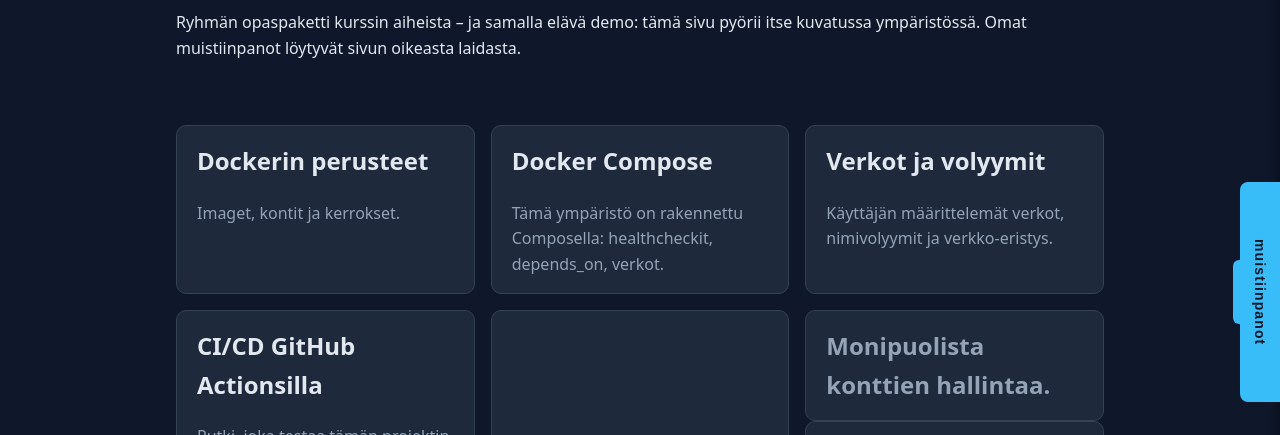
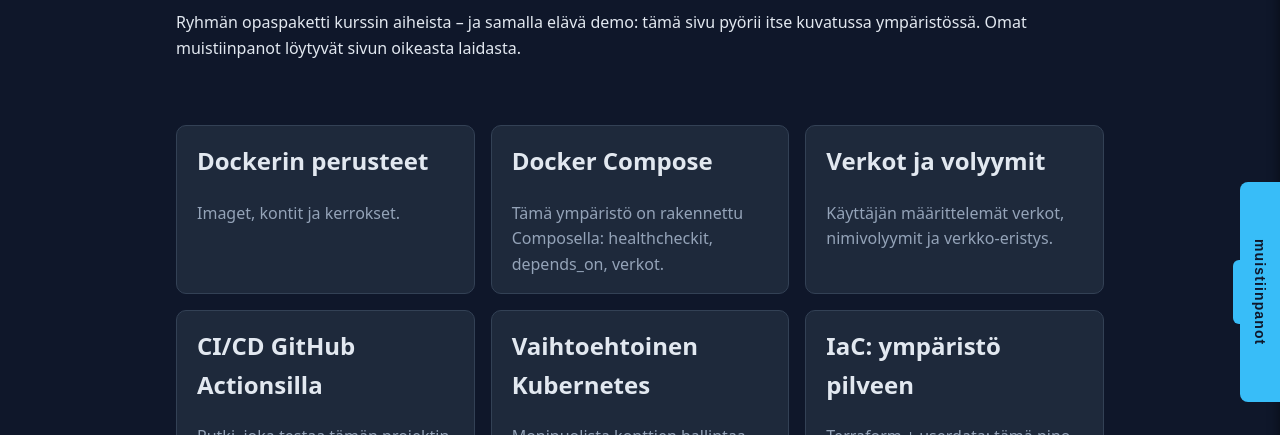
Before and after one commit to katuomin/docker-projekti, a plain HTML site: page web/html/index.html in a window 1280 px wide. Shown: the part 108-543 px from the top of the page. Drawn offline with Linux system fonts and the light colour scheme; no server answers.

Commit message:
Fix HTML tag formatting for Kubernetes section

```diff
--- a/web/html/index.html
+++ b/web/html/index.html
@@ -31,7 +31,7 @@
       <p>Putki, joka testaa tämän projektin jokaisen muutoksen automaattisesti.</p>
     </a>
     <a class="card" href="kubernetes.html">
-      <h2><Vaihtoehtoinen Kubernetes</h2>
+      <h2>Vaihtoehtoinen Kubernetes</h2>
       <p>Monipuolista konttien hallintaa.</p>
     </a>
     <a class="card" href="aws-iac.html">
```
